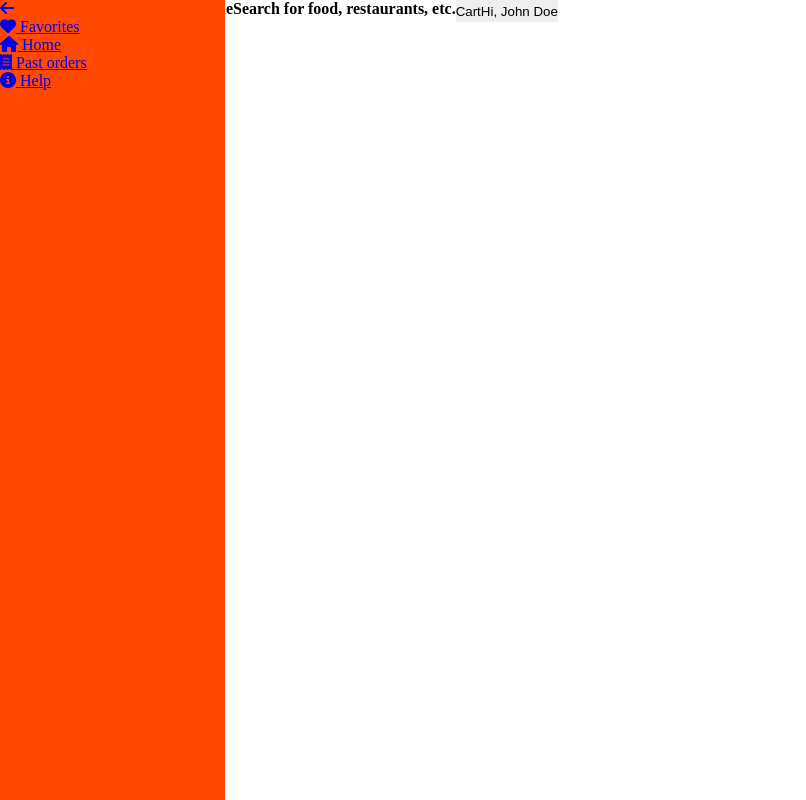
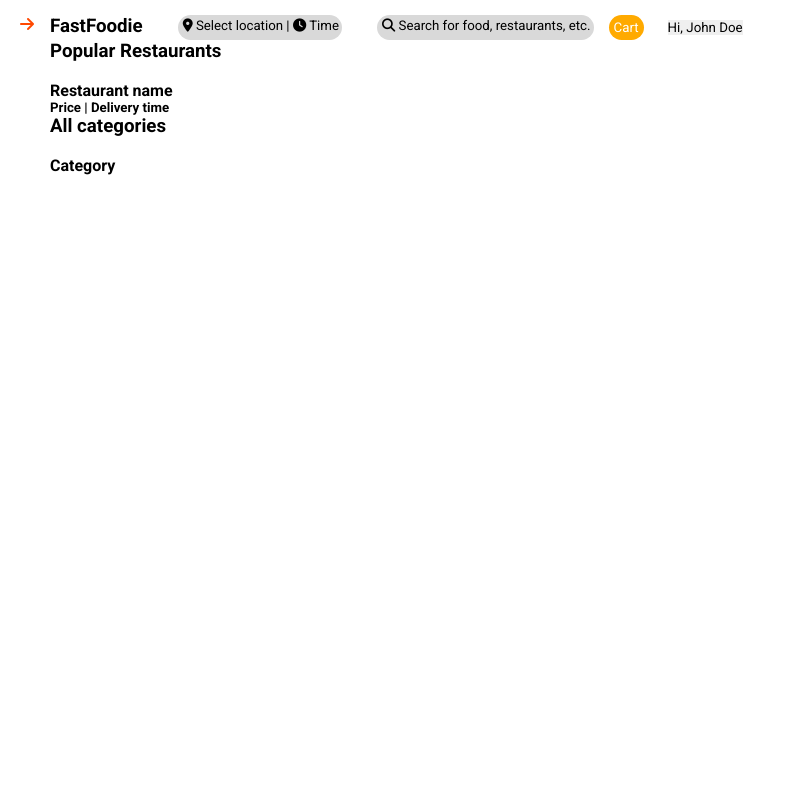
Before and after one commit to julianll1202/Food-Delivery-Wireframes, a plain HTML site: page index.html in a window 1280 px wide. Shown: the whole page, without its empty margins (0-806 px from the left). Drawn offline with Linux system fonts and the light colour scheme.

Commit message:
Side menu ready

```diff
--- a/index.html
+++ b/index.html
@@ -14,31 +14,36 @@
         <!-- Add all menu buttons -->
         <ul>
             <li>
-                <a href="javascript:void(0)" onclick="closeMenu()">
+                <a href="javascript:void(0)" id="close-btn" onclick="closeMenu()">
                     <i class="fa-solid fa-arrow-left"></i>
                 </a>
             </li>
-            <li>
-                <a href="#"><i class="fa-solid fa-heart"></i> Favorites</a>
+            <li class="menu-item">
+                <a href="#" ><i class="fa-solid fa-house"></i> Home</a>
+            </li class="menu-item">
+            <li class="menu-item">
+                <a href="#" ><i class="fa-solid fa-heart"></i> Favorites</a>
             </li>
-            <li>
-                <a href="#"><i class="fa-solid fa-house"></i> Home</a>
+
+            <li class="menu-item">
+                <a href="#" ><i class="fa-solid fa-receipt"></i> Past orders</a>
             </li>
-            <li>
-                <a href="#"><i class="fa-solid fa-receipt"></i> Past orders</a>
-            </li>
-            <li>
+            <li class="menu-item">
                 <a href="#"><i class="fa-solid fa-circle-info"></i> Help</a>
             </li>
         </ul>
     </div>
     <div class="front-page">
         <div class="header">
+            <a href="javascript:void(0)" id="open-btn" onclick="openMenu()"><i class="fa-solid fa-arrow-right"></i></a>
             <h3>FastFoodie</h3>
-            <h4>Select location | Time</h4>
-            <h4>Search for food, restaurants, etc.</h4>
-            <button class="cart-btn">Cart</button>
-            <button class="user-menu">Hi, John Doe</button>
+            <h5 class="gray-bars"><i class="fa-solid fa-location-dot"></i> Select location | <i class="fa-solid fa-clock"></i> Time</h5>
+            <h5 class="gray-bars"><i class="fa-solid fa-magnifying-glass"></i> Search for food, restaurants, etc.</h5>
+            <div class="butons">
+                <button class="cart-btn">Cart</button>
+                <button class="user-menu">Hi, John Doe</button>
+            </div>
+
         </div>
         <div class="popular-rest">
             <h3>Popular Restaurants</h3>
--- a/static/css/style.css
+++ b/static/css/style.css
@@ -1,27 +1,90 @@
+@import url('https://fonts.googleapis.com/css2?family=Roboto:wght@100;300;400;500;700;900&display=swap');
+
 *{
     margin: 0;
     padding: 0;
     box-sizing: border-box;
     border: none;
     outline: none;
+    font-family: 'Roboto', sans-serif;
+}
+
+.side-menu {
+    width: 0;
+    height: 100%;
+    z-index: 1; /* Stay on top */
+    top: 0; /* Stay at the top */
+    left: 0;
+    position: fixed;
+    background-color: #ff4800;
+    overflow-x: hidden; /* Disable horizontal scroll */
+    padding-top: 60px; /* Place content 60px from the top */
+    transition: 0.5s;
+}
+
+.side-menu ul {
+    list-style: none;
+}
+.menu-item{
+    margin-bottom: 20px;
+    margin-left: 40px;
+}
+.menu-item a{
+    text-decoration: none;
+    font-weight: 700;
+    color: white;
 
 }
 
-.side-menu {
-    width: 225px;
-    height: 100%;
-    position: fixed;
-    background-color: #ff4800;
+.side-menu #close-btn {
+    position: absolute;
+    top: 15px;
+    left: 200px;
+    color: white;
+
 }
-
 body .front-page {
     display: flex;
     flex-direction: column;
+    margin-left: 50px;
 }
+
+.front-page #open-btn {
+    position: absolute;
+    top: 15px;
+    left: 20px;
+    color: #ff4800;
+}
+
+.gray-bars {
+    background-color: #D9D9D9;
+    padding: 3px;
+    padding-left: 5px;
+    border-radius: 20px;
+    margin-left: 35px;
+    font-weight: 400;
+}
+
+.front-page .buttons {
+    display: flex;
+    flex-direction: row;
+    align-content: flex-end;
+}
+.front-page .cart-btn {
+    margin-left: 15px;
+    margin-right: 20px;
+    background-color: #FFAA00;
+    padding: 5px;
+    border-radius: 20px;
+    color: white;
+
+}
+
 
 .front-page .header {
     display: flex;
     flex-direction: row;
+    margin-top: 15px;
 }
 
 .front-page .popular-rest {
--- a/static/js/test.js
+++ b/static/js/test.js
@@ -1,3 +1,7 @@
 function closeMenu() {
     document.getElementById("sidebar").style.width = "0";
 }
+
+function openMenu() {
+    document.getElementById("sidebar").style.width = "225px";
+}
```
